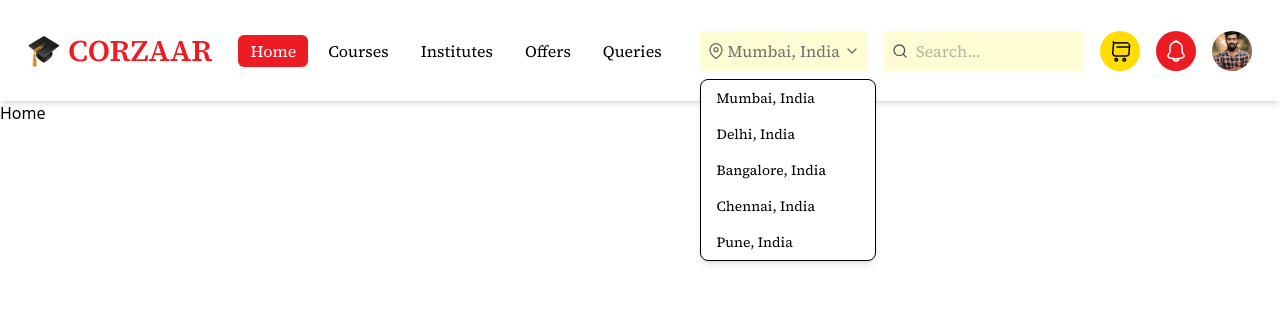
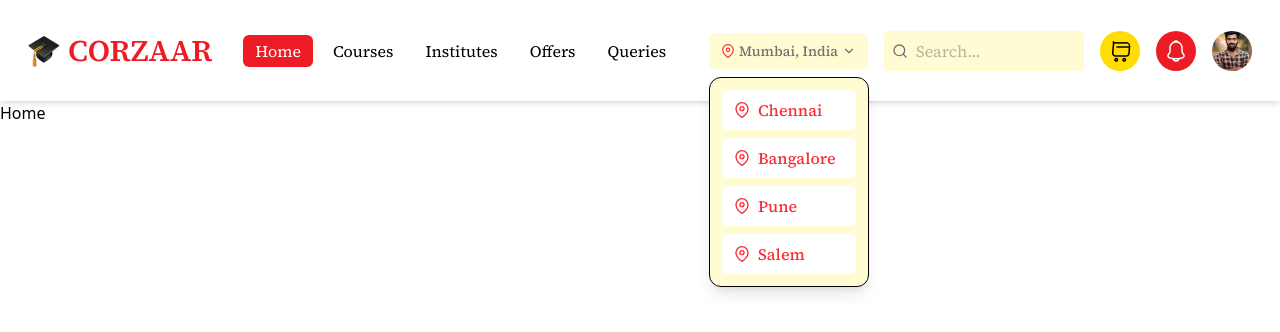
Before and after one commit to yoho-backendteam/corzaar-frontend-user, a React (Vite) app: page / in a window 1280 px wide. Both pictures are taken after a click on the button "Mumbai, India". Shown: the top 332 px of the page. Built offline with nearby package versions, Linux system fonts and the light colour scheme.

Commit message:
changes in

```diff
--- a/src/NavBar/Navbar.tsx
+++ b/src/NavBar/Navbar.tsx
@@ -1,19 +1,27 @@
 import React, { useState } from 'react'
-import { FiMenu, FiX, FiSearch, FiMapPin ,FiChevronDown } from "react-icons/fi";
+import { FiMenu, FiX, FiSearch, FiMapPin ,FiChevronDown} from "react-icons/fi";
+import { FiUser } from "react-icons/fi";
+import { FiShoppingCart } from "react-icons/fi";
+import { IoSettingsOutline } from "react-icons/io5";
 import { Link, NavLink } from 'react-router-dom';
 import logocap from '../assets/images/logocap.png'
 import { COLORS, FONTS } from '../Constants/uiconstants';
 import carticon from '../assets/images/shopping-cart.png'
 import notify from '../assets/images/notification.png'
 import profileimg from '../assets/images/profileimg.png'
+import logout from '../assets/images/export.svg'
+
 
 const Navbar:React.FC = () => {
     const [menuOpen, setMenuOpen] = useState(false);
     const [showDropdown, setShowDropdown] = useState(false);
     const [location, setLocation] = useState("Mumbai, India");
-    const locations = ["Mumbai, India", "Delhi, India", "Bangalore, India", "Chennai, India", "Pune, India"];
+     const locations = ["Chennai", "Bangalore", "Pune", "Salem"];
+
+     const [showProfile, setShowProfile] = useState(false);
   return (
     <div>
+
     <nav className="shadow-md sticky top-0 z-50" style={{ ...(FONTS.regular as any) , background : COLORS.primary_white}}>
       <div className="max-w-7xl mx-auto flex items-center justify-between p-7 gap-4">
 
@@ -72,22 +80,22 @@ const Navbar:React.FC = () => {
 
 
         <div className="hidden md:flex items-center gap-4">
-
 <div className="relative">
       <button
         onClick={() => setShowDropdown(!showDropdown)}
-              className="flex items-center p-2 rounded"
-              style={{ color: COLORS.primary_gray, background: "#FFFBD3" }}
+        className="flex items-center px-3 py-2 rounded-md text-sm font-medium"
+        style={{ color: COLORS.primary_gray, background: '#FFFBD3' }}
       >
-              <FiMapPin className="mr-1" />
+        <FiMapPin className="mr-1 text-red-500" />
         <span>{location}</span>
         <FiChevronDown className="ml-1" />
       </button>
       {showDropdown && (
         <div
-                className="absolute mt-2 w-44 rounded-lg shadow-md border z-50"
-                style={{ background: COLORS.primary_white }}
+          className="absolute mt-2 w-40 rounded-xl shadow-lg p-3 border z-50"
+          style={{background: '#FFFBD3'}}
         >
+          <div className="space-y-2">
             {locations.map((loc) => (
               <div
                 key={loc}
@@ -95,24 +103,21 @@ const Navbar:React.FC = () => {
                   setLocation(loc);
                   setShowDropdown(false);
                 }}
-                    className="px-4 py-2 hover:bg-gray-100 cursor-pointer text-sm"
+                className="flex items-center gap-2 bg-white px-3 py-2 rounded-md cursor-pointer hover:bg-gray-50 text-red-500 font-medium"
               >
-                    {loc}
+                <FiMapPin /> {loc}
               </div>
             ))}
           </div>
+        </div>
       )}
     </div>
-
-
-
-
           <div className="flex items-center p-2 rounded" style={{background: '#FFFBD3'}}>
-            <FiSearch className="text-gray-600 mr-2" />
+            <FiSearch className="mr-2" style={{color:COLORS.primary_gray}}/>
             <input
               type="text"
               placeholder="Search..."
-              className=" outline-none w-40"
+              className=" w-40"
               style={{color:COLORS.primary_gray}}
             />
           </div>
@@ -123,10 +128,41 @@ const Navbar:React.FC = () => {
         <Link to="/notificationPage">
         <img src={notify} className="rounded-full p-2 cursor-pointer" style={{ background : COLORS.primary_red}}/>
          </Link>
-         <Link to="/profilePage">
-          <img src={profileimg} alt="User" className="w-10 h-10 rounded-full object-cover" />
 
-         </Link>
+        <div className="relative">
+          <img
+        src={profileimg}
+        alt="User"
+        className="w-10 h-10 rounded-full object-cover cursor-pointer"
+        onClick={() => setShowProfile((prev) => !prev)}
+      />
+
+
+      {showProfile && (
+           <div className="absolute right-0 mt-3 w-64 bg-white shadow-lg rounded-2xl p-5 z-50">
+          <h2 className="text-lg font-semibold text-gray-900">Rahul Sharma</h2>
+          <p className="text-gray-500 text-sm mb-4">Student</p>
+
+          <ul className="space-y-3 text-gray-700">
+            <li className="flex items-center gap-2 hover:text-black cursor-pointer">
+              <FiUser size={16} /> My Profile
+
+            </li>
+            <li className="flex items-center gap-2 hover:text-black cursor-pointer">
+              <FiShoppingCart size={16} /> My Courses
+            </li>
+            <li className="flex items-center gap-2 hover:text-black cursor-pointer">
+              <IoSettingsOutline size={16} /> Settings
+            </li>
+          </ul>
+
+          <button className="flex items-center justify-center gap-1  w-full py-2 mt-5 rounded-md hover:bg-red-600 transition" style={{background : COLORS.primary_red , color:COLORS.primary_white}}>
+           <img src={logout} alt="logout icon" className="w-5 h-5" />
+         Logout
+          </button>
+        </div>
+      )}
+    </div>
         </div>
 
 
```
Also changed, not shown: src/assets/images/export.svg (added). Lines whose indentation alone changed are shown as unchanged.
